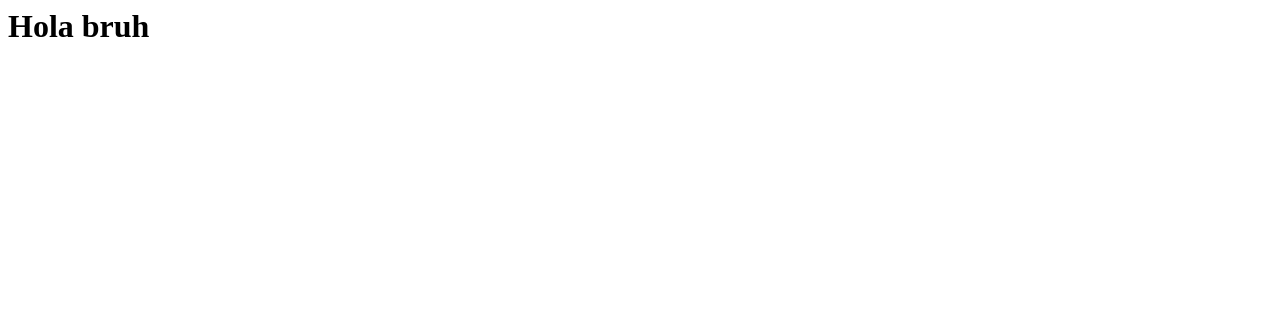
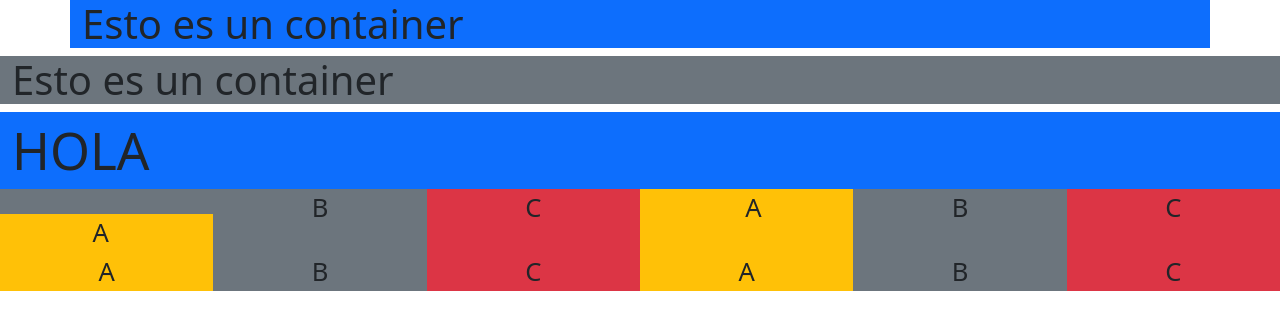
Before and after one commit to Mayzkl/Desaweb, a plain HTML site: page index.html in a window 1280 px wide. Drawn offline with nearby package versions, Linux system fonts and the light colour scheme.

Commit message:
Primer bootstrap

```diff
--- a/index.html
+++ b/index.html
@@ -1 +1,38 @@
-<h1>Hola  bruh</h1>
+<!DOCTYPE html>
+<html>
+    <head>
+        <title>Mi pagina</title>
+        <meta charset="UTF-8">
+        <link href="https://fonts.googleapis.com/css?family=Open+Sans:,400,600,300" rel="stylesheet" type="text/css">
+        <meta name="viewport" content="width=device=width, initial-scale=1">
+        <link href="https://cdn.jsdelivr.net/npm/bootstrap@5.3.3/dist/css/bootstrap.min.css" rel="stylesheet">
+        <script src="https://cdn.jsdelivr.net/npm/bootstrap@5.3.3/dist/js/bootstrap.bundle.min.js"></script>
+    </head>
+    <body>
+        <div class="container bg-primary">
+            <h1>Esto es un container</h1>
+        </div>
+        <div class="container-fluid bg-secondary">
+            <h1>Esto es un container</h1>
+        </div>
+        <div class="container-fluid bg-secondary">
+            <div class="row">
+                <div class="col-12 bg-primary" style="font-size: 4vw;">HOLA</div>
+            </div>
+            <div class="row">
+                <div class="col-12 col-sm-6 col-md-4 col-lg-3 col-xl-2 col-xxl-1 bg-warning d-flex justify-content-center" style="font-size: 2vw; padding-left: 0; margin-top: 2vw;">A</div>
+                <div class="col-12 col-sm-6 col-md-4 col-lg-3 col-xl-2 col-xxl-1 bg-succes d-flex justify-content-center" style="font-size: 2vw;">B</div>
+                <div class="col-12 col-sm-6 col-md-4 col-lg-3 col-xl-2 col-xxl-1 bg-danger d-flex justify-content-center" style="font-size: 2vw;">C</div>
+                <div class="col-12 col-sm-6 col-md-4 col-lg-3 col-xl-2 col-xxl-1 bg-warning d-flex justify-content-center" style="font-size: 2vw; padding-left: 2vw;">A</div>
+                <div class="col-12 col-sm-6 col-md-4 col-lg-3 col-xl-2 col-xxl-1 bg-succes d-flex justify-content-center" style="font-size: 2vw;">B</div>
+                <div class="col-12 col-sm-6 col-md-4 col-lg-3 col-xl-2 col-xxl-1 bg-danger d-flex justify-content-center" style="font-size: 2vw;">C</div>
+                <div class="col-12 col-sm-6 col-md-4 col-lg-3 col-xl-2 col-xxl-1 bg-warning d-flex justify-content-center" style="font-size: 2vw;">A</div>
+                <div class="col-12 col-sm-6 col-md-4 col-lg-3 col-xl-2 col-xxl-1 bg-succes d-flex justify-content-center" style="font-size: 2vw;">B</div>
+                <div class="col-12 col-sm-6 col-md-4 col-lg-3 col-xl-2 col-xxl-1 bg-danger d-flex justify-content-center" style="font-size: 2vw;">C</div>
+                <div class="col-12 col-sm-6 col-md-4 col-lg-3 col-xl-2 col-xxl-1 bg-warning d-flex justify-content-center" style="font-size: 2vw;">A</div>
+                <div class="col-12 col-sm-6 col-md-4 col-lg-3 col-xl-2 col-xxl-1 bg-succes d-flex justify-content-center" style="font-size: 2vw;">B</div>
+                <div class="col-12 col-sm-6 col-md-4 col-lg-3 col-xl-2 col-xxl-1 bg-danger d-flex justify-content-center" style="font-size: 2vw;">C</div>
+            </div>
+        </div>
+    </body>
+</html>
```
